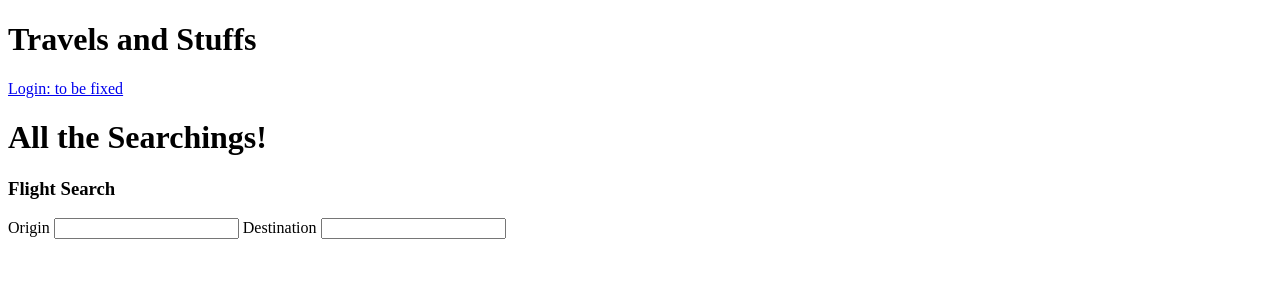
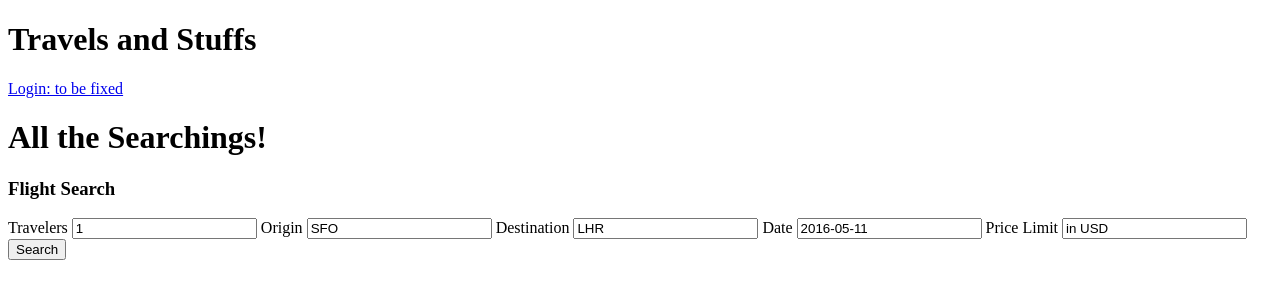
Before and after one commit to minyisme/fare-share, a Flask app: page /trip/search in a window 1280 px wide. Shown: the top 300 px of the page. Run offline with Flask 2, Linux system fonts and the light colour scheme.

Commit message:
QPX API call from server.py

```diff
--- a/server.py
+++ b/server.py
@@ -3,6 +3,12 @@
 from jinja2 import StrictUndefined
 from flask import Flask, render_template, redirect, request, flash, session
 from flask_debugtoolbar import DebugToolbarExtension
+
+import urllib2
+import json
+import os
+
+
 
 app = Flask(__name__)
 
@@ -42,11 +48,70 @@ def trip_search():
 
     return render_template("trip_search.html")
 
-@app.route('/trip/results')
+@app.route('/trip/results', methods=["POST"])
 def trip_results():
     """Search flights results"""
 
-    return render_template("trip_results.html")
+    # Get search parameters from Flight Search Form
+    num_travelers = (request.form.get("num_travelers"))
+    flight_origin = request.form.get("flight_origin")
+    flight_destination = request.form.get("flight_destination")
+    departure_date = request.form.get("departure_date")
+    max_price = request.form.get("max_price")
+    max_price = "USD" + max_price
+
+    print num_travelers
+
+    # Get key from environment
+    API_KEY = os.environ['QPX_KEY']
+
+    # Insert key into QPX API url
+    url = "https://www.googleapis.com/qpxExpress/v1/trips/search?key=%s" %(API_KEY)
+
+    # # Get search parameters from Flight Search Form
+    # num_travelers = int(request.form.get("num_travelers"))
+    # flight_origin = request.form.get("flight_origin")
+    # flight_destination = request.form.get("flight_destination")
+    # departure_date = request.form.get("departure_date")
+    # max_price = request.form.get("max_price")
+    # max_price = "USD" + max_price
+
+    # Search parameters to QPX API
+    # Variables from user: adultCount, origin, desination, date, maxPrice
+    # All other variables static
+    parameters = {
+      "request": {
+        "passengers": {
+          "kind": "qpxexpress#passengerCounts",
+          "adultCount": num_travelers,
+        },
+        "slice": [
+          {
+            "kind": "qpxexpress#sliceInput",
+            "origin": flight_origin,
+            "destination": flight_destination,
+            "date": departure_date,
+            "maxStops": 1,
+          }
+        ],
+        "solutions": 2,
+        "maxPrice": max_price,
+      }
+    }
+
+    # Turns parameters into JSON string
+    json_params = json.dumps(parameters, encoding = 'utf-8')
+    # Sends JSON string request to QPX and returns JSON
+    flight_request = urllib2.Request(url, json_params, {'Content-Type': 'application/json'})
+
+    # Opens JSON results
+    results = urllib2.urlopen(flight_request)
+    # Read results
+    json_results = results.read()
+    # Closes JSON results
+    results.close()
+
+    return render_template("trip_results.html", results=json_results)
 
 @app.route('/trip/share')
 def trip_share():
--- a/templates/trip_results.html
+++ b/templates/trip_results.html
@@ -5,4 +5,6 @@
 
     <a href="/trip">Back to Specific Imaginary Trip!</a>
 
+    <p>{{ results }}</p>
+
 {% endblock %}
--- a/templates/trip_search.html
+++ b/templates/trip_search.html
@@ -6,10 +6,17 @@
     <h3>Flight Search</h3>
     <!--Variables from user: adultCount, origin, desination, date, maxPrice-->
     <form action="/trip/results" method="POST">
+        <label>Travelers</label>
+        <input type="text" name="num_travelers" value="1">
         <label>Origin</label>
-        <input type="text" name="flight_origin">
+        <input type="text" name="flight_origin" value="SFO">
         <label>Destination</label>
-        <input type="text" name="flight_destination">
+        <input type="text" name="flight_destination" value="LHR">
+        <label>Date</label>
+        <input type="text" name="departure_date" value="2016-05-11">
+        <label>Price Limit</label>
+        <input type="text" name="max_price" value="in USD">
+        <input type="submit" value="Search">
 
     </form>
 
```
